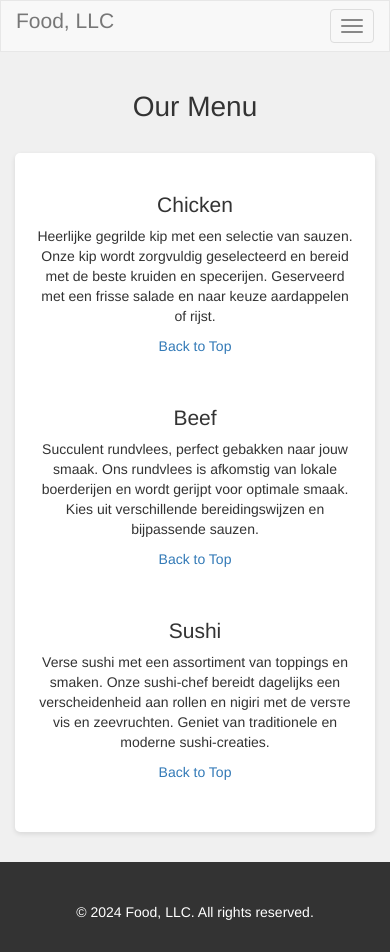
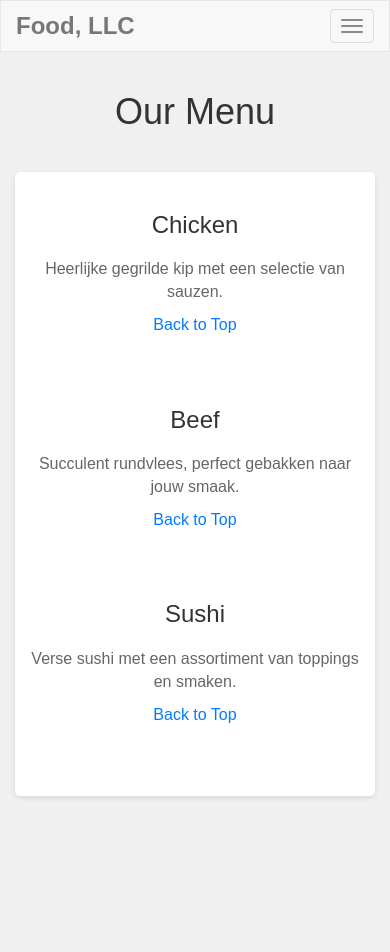
Before and after one commit to eyupmxexperts/module3, a plain HTML site: page index.html in a window 390 px wide. After the commit the page ends 844 px from the top, so only its background shows below. Drawn offline with nearby package versions, Linux system fonts and the light colour scheme.

```diff
--- a/css/style.css
+++ b/css/style.css
@@ -1,48 +1,93 @@
+/* Algemene stijlen */
 body {
-    background-color: #f0f0f0;
-}
-
-.navbar {
-    margin-bottom: 20px;
-}
-
-.container {
-    margin-top: 20px;
+    background-color: #f0f0f0; /* Lichte achtergrondkleur voor de hele pagina */
+    font-family: Arial, sans-serif; /* Standaard lettertype */
 }
 
 h1, h2 {
-    color: #333;
+    color: #333; /* Donkere kleur voor koppen */
+    margin-bottom: 20px; /* Ruimte onder de koppen */
 }
 
+/* Navbar */
+.navbar {
+    margin-bottom: 20px; /* Ruimte onder de navbar */
+}
+
+.navbar-brand {
+    font-size: 24px; /* Grotere tekst voor het merk/logo */
+    font-weight: bold;
+}
+
+.navbar-toggle .icon-bar {
+    background-color: #333; /* Kleur van de hamburger-icoon (menu) */
+}
+
+/* Mobiele navigatie */
+.navbar-collapse {
+    background-color: #333; /* Donkere achtergrond voor het dropdown-menu */
+}
+
+.navbar-nav > li > a {
+    color: #fff; /* Witte tekstkleur voor menu-items */
+    padding: 10px 20px;
+}
+
+.navbar-nav > li > a:hover {
+    background-color: #555; /* Hover-effect op menu-items */
+}
+
+/* Sectie voor menu-items */
 #menu-items {
-    background-color: #ffffff;
-    padding: 20px;
-    border-radius: 5px;
-    box-shadow: 0 2px 5px rgba(0, 0, 0, 0.1);
+    background-color: #ffffff; /* Witte achtergrond voor de menu-items sectie */
+    padding: 40px 20px; /* Ruimte binnen de sectie */
+    border-radius: 5px; /* Ronde hoeken voor de sectie */
+    box-shadow: 0 2px 5px rgba(0, 0, 0, 0.1); /* Schaduw voor diepte */
+}
+
+/* Menu-item secties */
+#menu-items .text-center {
+    margin-bottom: 40px; /* Ruimte tussen secties */
+}
+
+#menu-items h2 {
+    font-size: 24px; /* Grotere tekst voor de titels */
+}
+
+#menu-items p {
+    font-size: 16px; /* Grotere tekst voor paragrafen */
+    color: #666; /* Donkere kleur voor de beschrijvingen */
+}
+
+/* Stijlen voor de back-to-top links */
+#menu-items a {
+    color: #007bff; /* Blauwe kleur voor de links */
+    text-decoration: none;
+}
+
+#menu-items a:hover {
+    text-decoration: underline; /* Onderstreping bij hover */
+}
+
+/* Extra spacing */
+.container {
+    margin-top: 20px; /* Ruimte boven de container */
 }
 
 @media (max-width: 767px) {
-    .navbar-brand {
-        font-size: 1.5em;
-        padding: 10px 15px;
+    .navbar-collapse {
+        padding-left: 0;
+        padding-right: 0;
     }
 
-    #menu-items .col-xs-12 {
-        margin-bottom: 20px;
+    /* Zorg ervoor dat de links over de volle breedte van het scherm gaan op mobiel */
+    .navbar-nav > li > a {
+        text-align: center;
+        width: 100%;
     }
 
-    h1 {
-        font-size: 2em;
-    }
-
-    h2 {
-        font-size: 1.5em;
+    /* Verklein marges en paddings op kleinere schermen */
+    #menu-items {
+        padding: 20px 10px;
     }
 }
-
-footer {
-    background-color: #333;
-    color: #fff;
-    padding: 20px 0;
-    margin-top: 30px;
-}
--- a/index.html
+++ b/index.html
@@ -4,21 +4,27 @@
     <meta charset="UTF-8">
     <meta name="viewport" content="width=device-width, initial-scale=1.0">
     <title>Food, LLC</title>
+    <!-- Bootstrap CSS -->
     <link rel="stylesheet" href="css/bootstrap.min.css">
+    <!-- Custom CSS -->
     <link rel="stylesheet" href="css/style.css">
 </head>
 <body>
     <div id="top"></div>
+
+    <!-- Navbar -->
     <nav class="navbar navbar-default">
         <div class="container-fluid">
             <div class="navbar-header">
                 <a class="navbar-brand" href="#">Food, LLC</a>
+                <!-- Mobile Menu Button (Hamburger) -->
                 <button type="button" class="navbar-toggle collapsed" data-toggle="collapse" data-target="#navbar-collapse" aria-expanded="false">
                     <span class="icon-bar"></span>
                     <span class="icon-bar"></span>
                     <span class="icon-bar"></span>
                 </button>
             </div>
+            <!-- Collapsible Navbar Menu -->
             <div class="collapse navbar-collapse" id="navbar-collapse">
                 <ul class="nav navbar-nav">
                     <li><a href="#chicken">Chicken</a></li>
@@ -29,38 +35,39 @@
         </div>
     </nav>
 
+    <!-- Page Header -->
     <div class="container">
         <h1 class="text-center">Our Menu</h1>
     </div>
 
+    <!-- Menu Items Section -->
     <div class="container">
         <section id="menu-items">
             <div class="row">
+                <!-- Chicken Section -->
                 <div class="col-xs-12 col-sm-6 col-md-4 text-center" id="chicken">
                     <h2>Chicken</h2>
-                    <p>Heerlijke gegrilde kip met een selectie van sauzen. Onze kip wordt zorgvuldig geselecteerd en bereid met de beste kruiden en specerijen. Geserveerd met een frisse salade en naar keuze aardappelen of rijst.</p>
+                    <p>Heerlijke gegrilde kip met een selectie van sauzen.</p>
                     <p><a href="#top">Back to Top</a></p>
                 </div>
+                <!-- Beef Section -->
                 <div class="col-xs-12 col-sm-6 col-md-4 text-center" id="beef">
                     <h2>Beef</h2>
-                    <p>Succulent rundvlees, perfect gebakken naar jouw smaak. Ons rundvlees is afkomstig van lokale boerderijen en wordt gerijpt voor optimale smaak. Kies uit verschillende bereidingswijzen en bijpassende sauzen.</p>
+                    <p>Succulent rundvlees, perfect gebakken naar jouw smaak.</p>
                     <p><a href="#top">Back to Top</a></p>
                 </div>
+                <!-- Sushi Section -->
                 <div class="col-xs-12 col-sm-6 col-md-4 text-center" id="sushi">
                     <h2>Sushi</h2>
-                    <p>Verse sushi met een assortiment van toppings en smaken. Onze sushi-chef bereidt dagelijks een verscheidenheid aan rollen en nigiri met de versте vis en zeevruchten. Geniet van traditionele en moderne sushi-creaties.</p>
+                    <p>Verse sushi met een assortiment van toppings en smaken.</p>
                     <p><a href="#top">Back to Top</a></p>
                 </div>
             </div>
         </section>
     </div>
 
-    <footer class="text-center">
-        <div class="container">
-            <p>&copy; 2024 Food, LLC. All rights reserved.</p>
-        </div>
-    </footer>
-
+    <!-- jQuery and Bootstrap JS (Required for the collapsible menu) -->
+    <script src="https://ajax.googleapis.com/ajax/libs/jquery/3.5.1/jquery.min.js"></script>
     <script src="js/bootstrap.min.js"></script>
 </body>
 </html>
```
Also changed, not shown: 1 other file.
